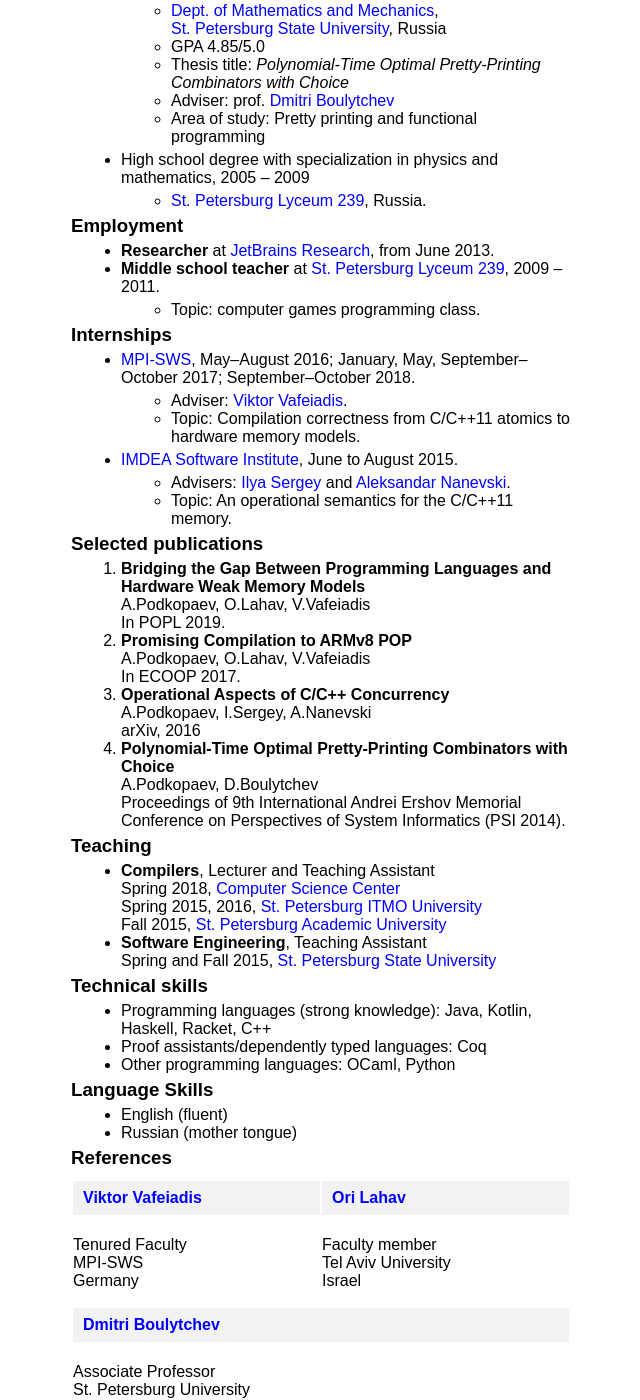
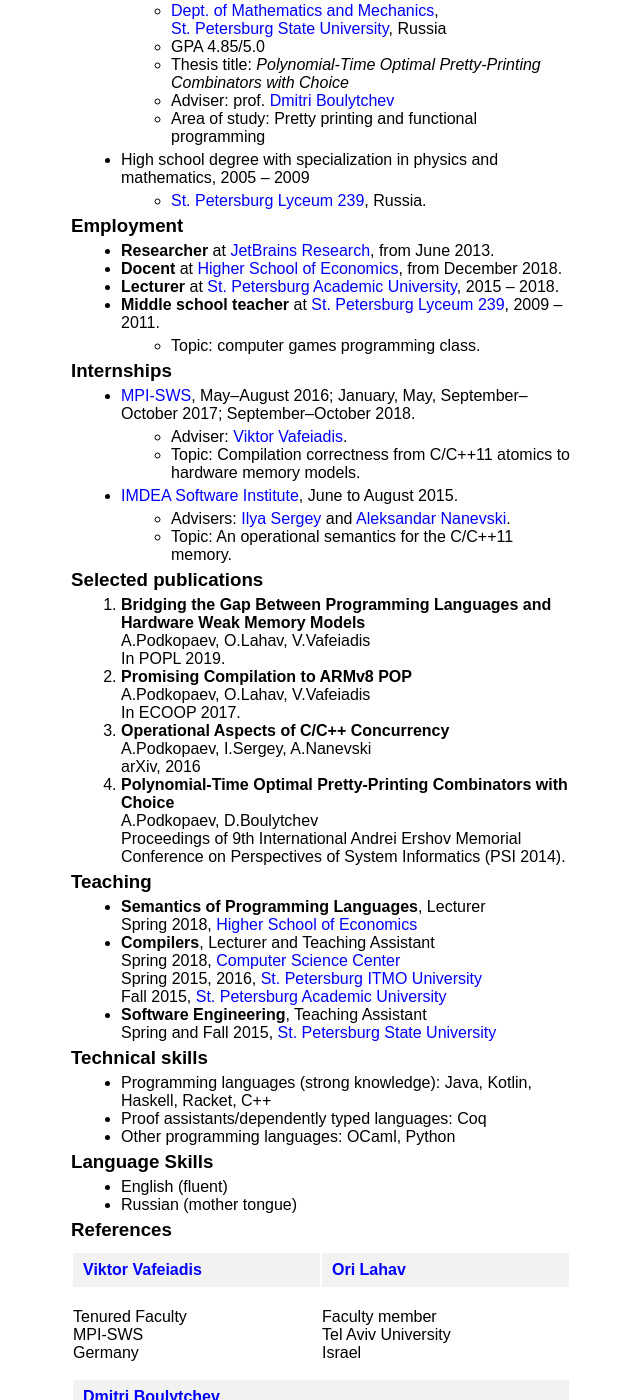
Before and after one commit to anlun/anlun.github.io, a Jekyll site: the page built from cv.md, in a window 1280 px wide and 1400 px high, scrolled down 720 px. Shown: the whole window, without its empty margins (319-959 px from the left). Built offline with Jekyll 4.4.1, drawn with Linux system fonts in a browser that asks for light colours; some web fonts are replaced.

Commit message:
cv minor update

```diff
--- a/cv.md
+++ b/cv.md
@@ -36,6 +36,8 @@
 
 ### Employment
 - **Researcher** at [JetBrains Research](https://research.jetbrains.org/), from June 2013.
+- **Docent** at [Higher School of Economics](https://spb.hse.ru/en/), from December 2018.
+- **Lecturer** at [St. Petersburg Academic University](http://www.spbau.ru/main_eng/info_main_eng), 2015 -- 2018.
 - **Middle school teacher** at [St. Petersburg Lyceum 239](http://en.wikipedia.org/wiki/Saint\_Petersburg\_Lyceum\_239),
 2009 -- 2011.
   - Topic: computer games programming class.
@@ -72,6 +74,9 @@
    Proceedings of 9th International Andrei Ershov Memorial Conference on Perspectives of System Informatics (PSI 2014).
 
 ### Teaching
+- **Semantics of Programming Languages**, Lecturer
+  <br />
+  Spring 2018, [Higher School of Economics](https://spb.hse.ru/en/)
 - **Compilers**, Lecturer and Teaching Assistant
   <br />
   Spring 2018, [Computer Science Center](https://compscicenter.ru/)
```
